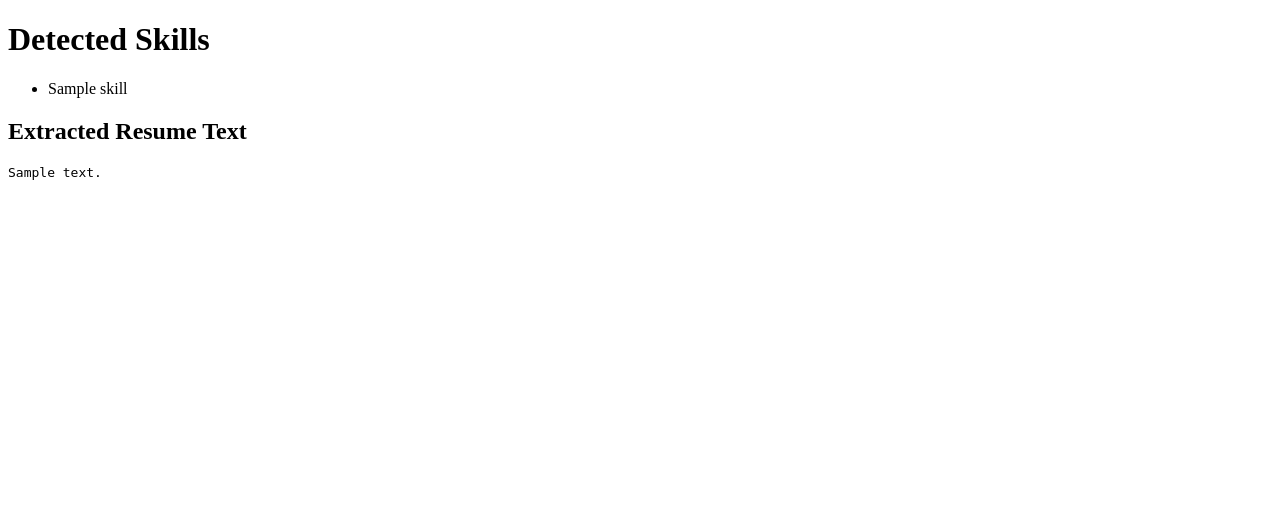
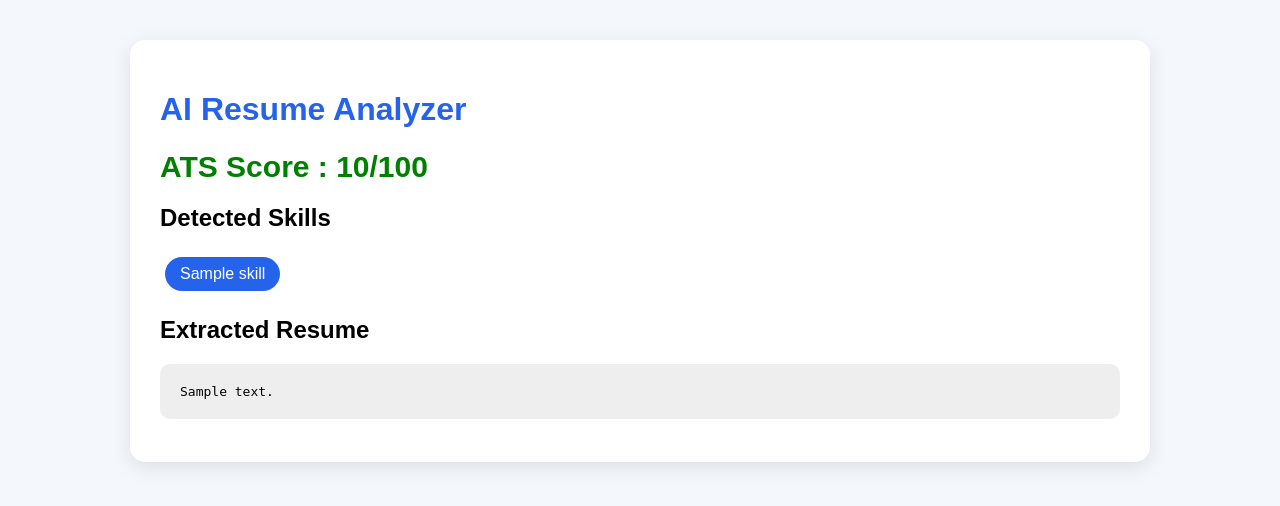
Before and after one commit to yenumulaarunkumar/AI-Resume-Analyzer, a Flask app: template templates/result.html in a window 1280 px wide. Shown: the top 506 px of the page. Run offline with Flask 3, Linux system fonts and the light colour scheme; the template is opened without the code that fills it: most values are stand-ins (such as "Sample title", 1, 10 or a date in 2020).

Commit message:
Added professional UI

```diff
--- a/app.py
+++ b/app.py
@@ -1,5 +1,6 @@
 from flask import Flask, render_template, request
 from skills import extract_skills
+from score import calculate_score
 import pdfplumber
 
 app = Flask(__name__)
@@ -22,11 +23,13 @@ def upload():
                     text += page_text + "\n"
 
         skills = extract_skills(text)
+        score = calculate_score(skills)
 
         return render_template(
             "result.html",
             skills=skills,
-            text=text
+            text=text,
+            score=score
         )
 
     return "No file selected"
--- a/static/style.css
+++ b/static/style.css
@@ -0,0 +1,41 @@
+body{
+    margin:0;
+    padding:40px;
+    font-family:Arial,Helvetica,sans-serif;
+    background:#f4f7fb;
+}
+
+.container{
+    width:80%;
+    margin:auto;
+    background:white;
+    padding:30px;
+    border-radius:15px;
+    box-shadow:0 5px 20px rgba(0,0,0,.1);
+}
+
+h1{
+    color:#2563eb;
+}
+
+.score{
+    font-size:30px;
+    color:green;
+    font-weight:bold;
+}
+
+.skill{
+    display:inline-block;
+    background:#2563eb;
+    color:white;
+    padding:8px 15px;
+    margin:5px;
+    border-radius:20px;
+}
+
+pre{
+    background:#eee;
+    padding:20px;
+    border-radius:10px;
+    white-space:pre-wrap;
+}
--- a/templates/result.html
+++ b/templates/result.html
@@ -1,21 +1,33 @@
 <!DOCTYPE html>
 <html>
 <head>
-    <title>Analysis Result</title>
+    <title>AI Resume Analyzer</title>
+
+    <link rel="stylesheet"
+          href="{{ url_for('static', filename='style.css') }}">
 </head>
+
 <body>
 
-<h1>Detected Skills</h1>
+<div class="container">
 
-<ul>
+<h1>AI Resume Analyzer</h1>
+
+<div class="score">
+ATS Score : {{ score }}/100
+</div>
+
+<h2>Detected Skills</h2>
+
 {% for skill in skills %}
-    <li>{{ skill }}</li>
+<span class="skill">{{ skill }}</span>
 {% endfor %}
-</ul>
 
-<h2>Extracted Resume Text</h2>
+<h2>Extracted Resume</h2>
 
 <pre>{{ text }}</pre>
 
+</div>
+
 </body>
 </html>
```
Also changed, not shown: score.py (+9 -0 lines).
